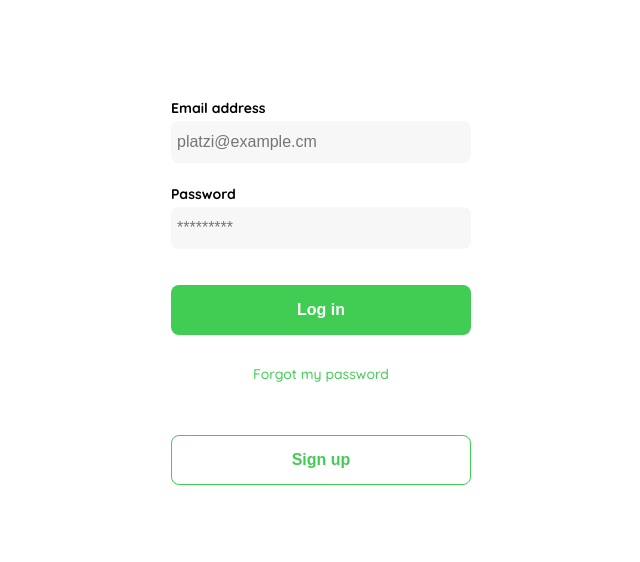
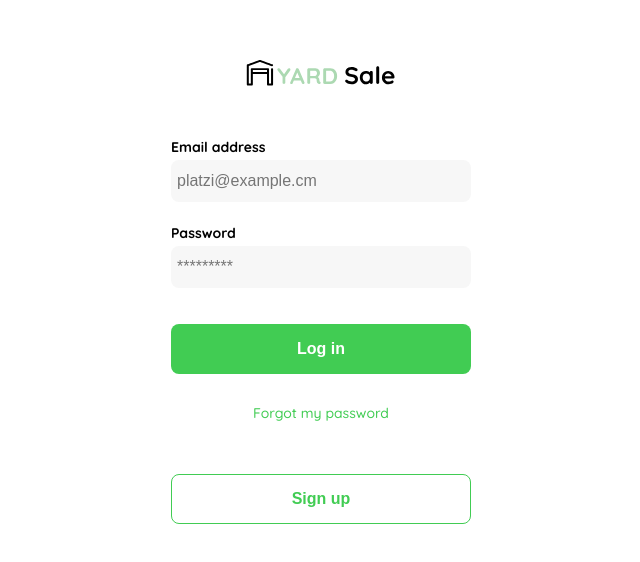
Before and after one commit to mt-alejo/pj-react-shop, a React app: page /login in a window 1280 px wide. Shown: the part 108-670 px from the top of the page, without its empty margins (319-959 px from the left). Built offline with nearby package versions, Linux system fonts and the light colour scheme.

Commit message:
[Correct]: signin

```diff
--- a/src/containers/Login.jsx
+++ b/src/containers/Login.jsx
@@ -5,7 +5,7 @@ function Login() {
   return (
     <div class="Login">
       <div class="Login-container">
-        <img src="./logos/logo_yard_sale.svg" alt="logo" class="logo" />
+        <img src="./logos/logo_yard_sale.svg" alt="logo" class="Login-logo" />
 
         <form action="/" class="form">
           <label for="email" class="label">
--- a/src/styles/Login.scss
+++ b/src/styles/Login.scss
@@ -9,11 +9,11 @@
     grid-template-rows: auto 1fr auto;
     width: 300px;
   }
-  .logo {
+  .Login-logo {
     width: 150px;
     margin-bottom: 48px;
     justify-self: center;
-    display: none;
+    display: block;
   }
   .form {
     display: flex;
@@ -48,8 +48,3 @@
     margin-top: 14px;
     margin-bottom: 30px;
   }
-  @media (max-width: 640px) {
-    .logo {
-      display: block;
-    }
-  }
```
